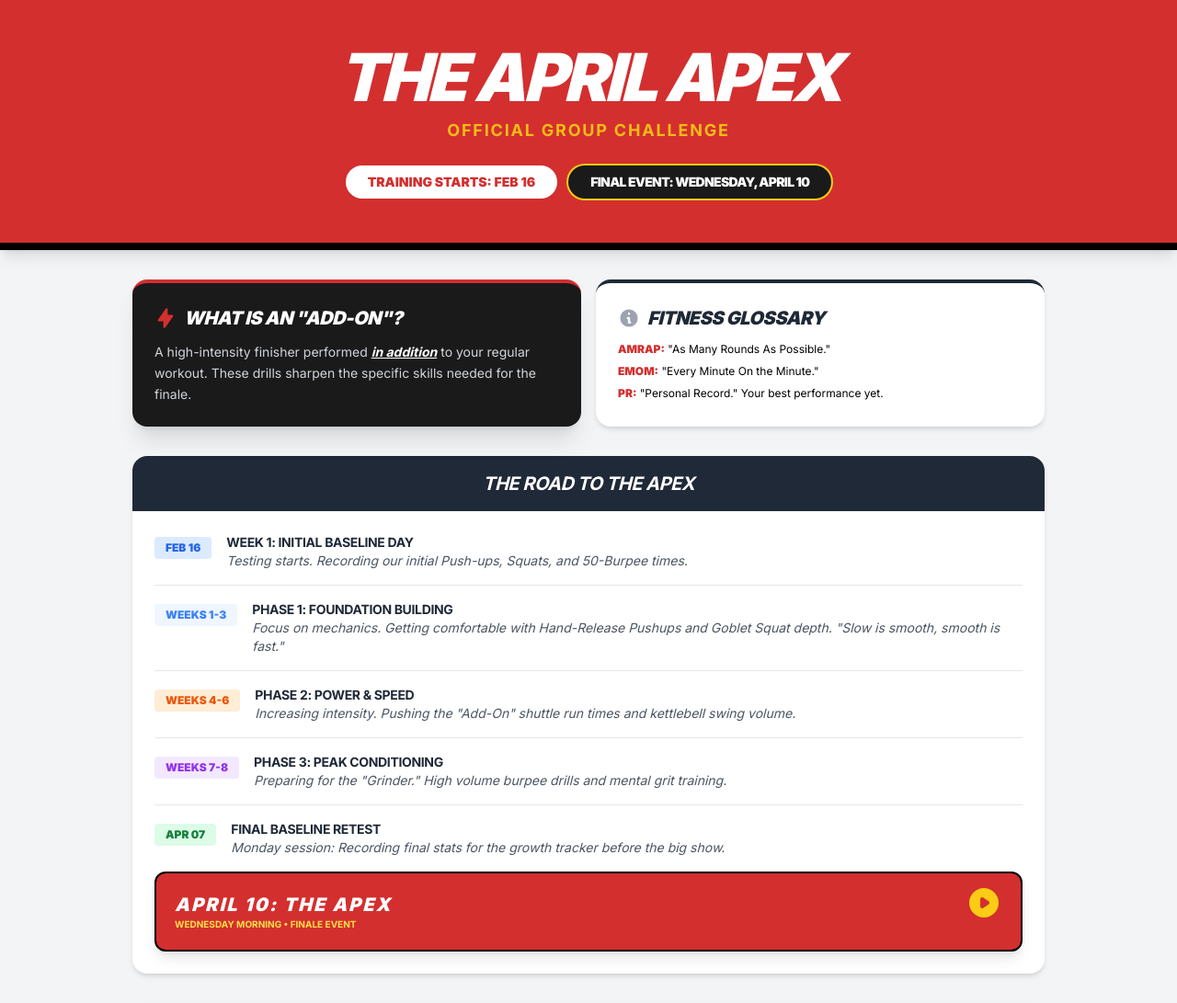
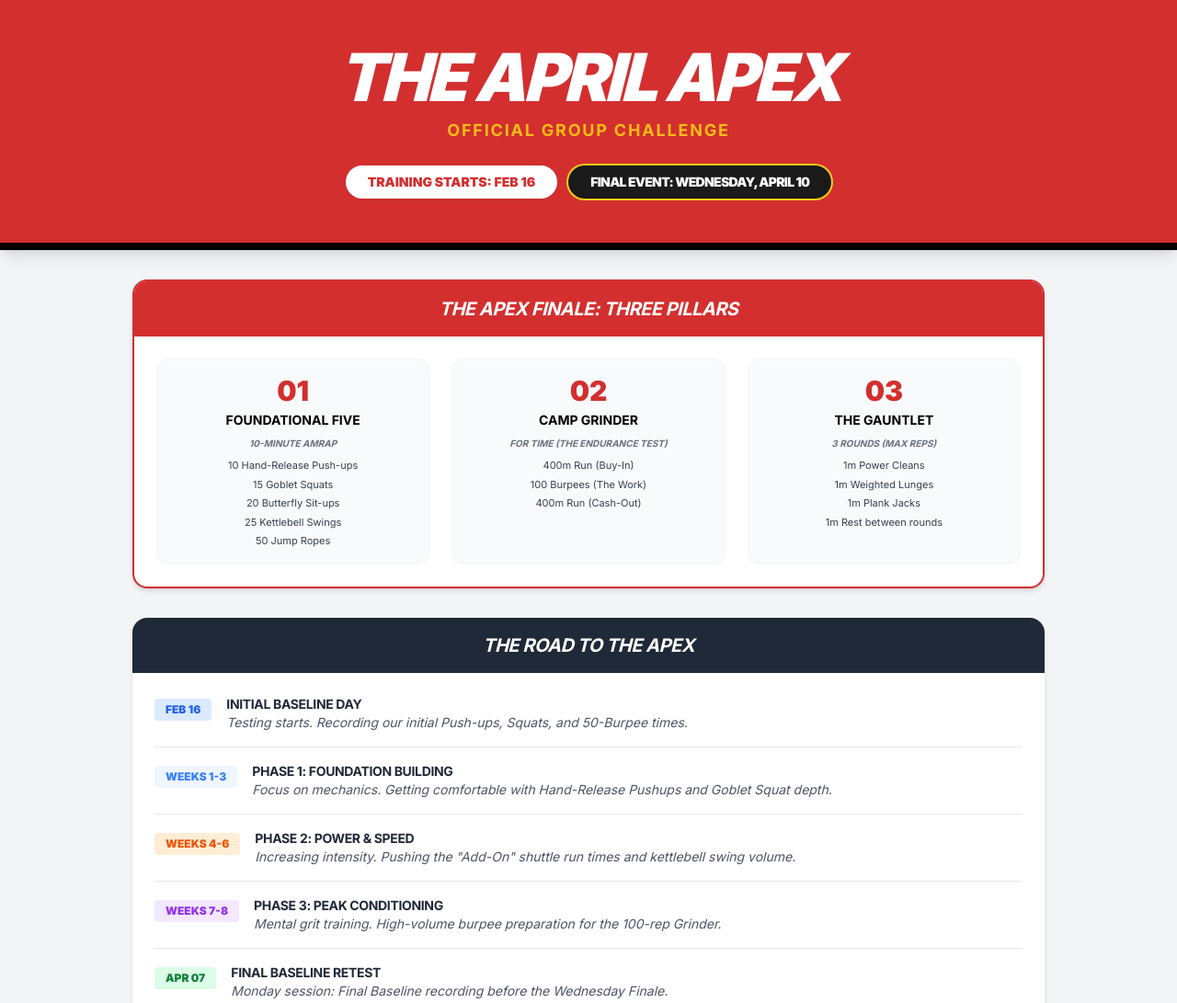
Before and after one commit to lynndupree06/lynndupree06.github.io, a plain HTML site: page workout.html in a window 1280 px wide. Shown: the top 1091 px of the page at 92% size. Drawn offline with nearby package versions, Linux system fonts and the light colour scheme.

Commit message:
Update workout.html

```diff
--- a/workout.html
+++ b/workout.html
@@ -34,26 +34,44 @@
 
     <main class="max-w-5xl mx-auto px-4 mt-8 space-y-8">
 
-        <!-- Guidance & Glossary -->
-        <section class="grid md:grid-cols-2 gap-4 no-print">
-            <div class="bg-cg-black text-white rounded-2xl shadow-xl p-6 border-t-4 border-cg-red">
-                <h2 class="text-xl font-black italic uppercase tracking-tight flex items-center mb-3">
-                    <svg class="w-6 h-6 mr-2 text-cg-red" fill="currentColor" viewBox="0 0 20 20"><path d="M11.3 1.046A1 1 0 0112 2v5h4a1 1 0 01.82 1.573l-7 10A1 1 0 018 18v-5H4a1 1 0 01-.82-1.573l7-10a1 1 0 011.12-.38z"></path></svg>
-                    What is an "Add-On"?
-                </h2>
-                <p class="text-gray-300 text-sm leading-relaxed">
-                    A high-intensity finisher performed <span class="text-white font-bold underline italic">in addition</span> to your regular workout. These drills sharpen the specific skills needed for the finale.
-                </p>
+        <!-- The Final Challenge Details (RESTORED) -->
+        <section class="bg-white rounded-2xl shadow-md overflow-hidden border-2 border-cg-red">
+            <div class="bg-cg-red text-white px-6 py-4">
+                <h2 class="text-xl font-bold uppercase tracking-tight italic text-center">The Apex Finale: Three Pillars</h2>
             </div>
-            <div class="bg-white rounded-2xl shadow-md p-6 border-t-4 border-gray-800">
-                <h2 class="text-xl font-black italic uppercase tracking-tight flex items-center mb-3 text-gray-800">
-                    <svg class="w-6 h-6 mr-2 text-gray-400" fill="currentColor" viewBox="0 0 20 20"><path fill-rule="evenodd" d="M18 10a8 8 0 11-16 0 8 8 0 0116 0zm-7-4a1 1 0 11-2 0 1 1 0 012 0zM9 9a1 1 0 000 2v3a1 1 0 001 1h1a1 1 0 100-2v-3a1 1 0 00-1-1H9z" clip-rule="evenodd"></path></svg>
-                    Fitness Glossary
-                </h2>
-                <div class="space-y-2 text-xs">
-                    <p><span class="font-black text-cg-red">AMRAP:</span> "As Many Rounds As Possible."</p>
-                    <p><span class="font-black text-cg-red">EMOM:</span> "Every Minute On the Minute."</p>
-                    <p><span class="font-black text-cg-red">PR:</span> "Personal Record." Your best performance yet.</p>
+            <div class="p-6 grid gap-6 md:grid-cols-3">
+                <div class="p-4 bg-gray-50 rounded-xl border border-gray-100 flex flex-col items-center text-center">
+                    <div class="text-cg-red font-black text-3xl mb-1">01</div>
+                    <h3 class="font-bold uppercase text-sm mb-2">Foundational Five</h3>
+                    <p class="text-[10px] text-gray-500 font-bold uppercase mb-2 italic">10-Minute AMRAP</p>
+                    <ul class="text-[11px] text-gray-700 space-y-1">
+                        <li>10 Hand-Release Push-ups</li>
+                        <li>15 Goblet Squats</li>
+                        <li>20 Butterfly Sit-ups</li>
+                        <li>25 Kettlebell Swings</li>
+                        <li>50 Jump Ropes</li>
+                    </ul>
+                </div>
+                <div class="p-4 bg-gray-50 rounded-xl border border-gray-100 flex flex-col items-center text-center">
+                    <div class="text-cg-red font-black text-3xl mb-1">02</div>
+                    <h3 class="font-bold uppercase text-sm mb-2">Camp Grinder</h3>
+                    <p class="text-[10px] text-gray-500 font-bold uppercase mb-2 italic">For Time (The Endurance Test)</p>
+                    <ul class="text-[11px] text-gray-700 space-y-1">
+                        <li>400m Run (Buy-In)</li>
+                        <li>100 Burpees (The Work)</li>
+                        <li>400m Run (Cash-Out)</li>
+                    </ul>
+                </div>
+                <div class="p-4 bg-gray-50 rounded-xl border border-gray-100 flex flex-col items-center text-center">
+                    <div class="text-cg-red font-black text-3xl mb-1">03</div>
+                    <h3 class="font-bold uppercase text-sm mb-2">The Gauntlet</h3>
+                    <p class="text-[10px] text-gray-500 font-bold uppercase mb-2 italic">3 Rounds (Max Reps)</p>
+                    <ul class="text-[11px] text-gray-700 space-y-1">
+                        <li>1m Power Cleans</li>
+                        <li>1m Weighted Lunges</li>
+                        <li>1m Plank Jacks</li>
+                        <li>1m Rest between rounds</li>
+                    </ul>
                 </div>
             </div>
         </section>
@@ -67,7 +85,7 @@
                 <div class="flex items-start space-x-4">
                     <div class="bg-blue-100 text-blue-600 font-black px-3 py-1 rounded text-xs mt-1 shrink-0">FEB 16</div>
                     <div>
-                        <h4 class="font-bold text-gray-800 uppercase tracking-tight text-sm">Week 1: Initial Baseline Day</h4>
+                        <h4 class="font-bold text-gray-800 uppercase tracking-tight text-sm">Initial Baseline Day</h4>
                         <p class="text-sm text-gray-600 italic">Testing starts. Recording our initial Push-ups, Squats, and 50-Burpee times.</p>
                     </div>
                 </div>
@@ -76,7 +94,7 @@
                     <div class="bg-blue-50 text-blue-500 font-black px-3 py-1 rounded text-xs mt-1 shrink-0">WEEKS 1-3</div>
                     <div>
                         <h4 class="font-bold text-gray-800 uppercase tracking-tight text-sm">Phase 1: Foundation Building</h4>
-                        <p class="text-sm text-gray-600 italic">Focus on mechanics. Getting comfortable with Hand-Release Pushups and Goblet Squat depth. "Slow is smooth, smooth is fast."</p>
+                        <p class="text-sm text-gray-600 italic">Focus on mechanics. Getting comfortable with Hand-Release Pushups and Goblet Squat depth.</p>
                     </div>
                 </div>
 
@@ -92,7 +110,7 @@
                     <div class="bg-purple-100 text-purple-600 font-black px-3 py-1 rounded text-xs mt-1 shrink-0">WEEKS 7-8</div>
                     <div>
                         <h4 class="font-bold text-gray-800 uppercase tracking-tight text-sm">Phase 3: Peak Conditioning</h4>
-                        <p class="text-sm text-gray-600 italic">Preparing for the "Grinder." High volume burpee drills and mental grit training.</p>
+                        <p class="text-sm text-gray-600 italic">Mental grit training. High-volume burpee preparation for the 100-rep Grinder.</p>
                     </div>
                 </div>
 
@@ -100,7 +118,7 @@
                     <div class="bg-green-100 text-green-700 font-black px-3 py-1 rounded text-xs mt-1 shrink-0">APR 07</div>
                     <div>
                         <h4 class="font-bold text-gray-800 uppercase tracking-tight text-sm">Final Baseline Retest</h4>
-                        <p class="text-sm text-gray-600 italic">Monday session: Recording final stats for the growth tracker before the big show.</p>
+                        <p class="text-sm text-gray-600 italic">Monday session: Final Baseline recording before the Wednesday Finale.</p>
                     </div>
                 </div>
 
```
